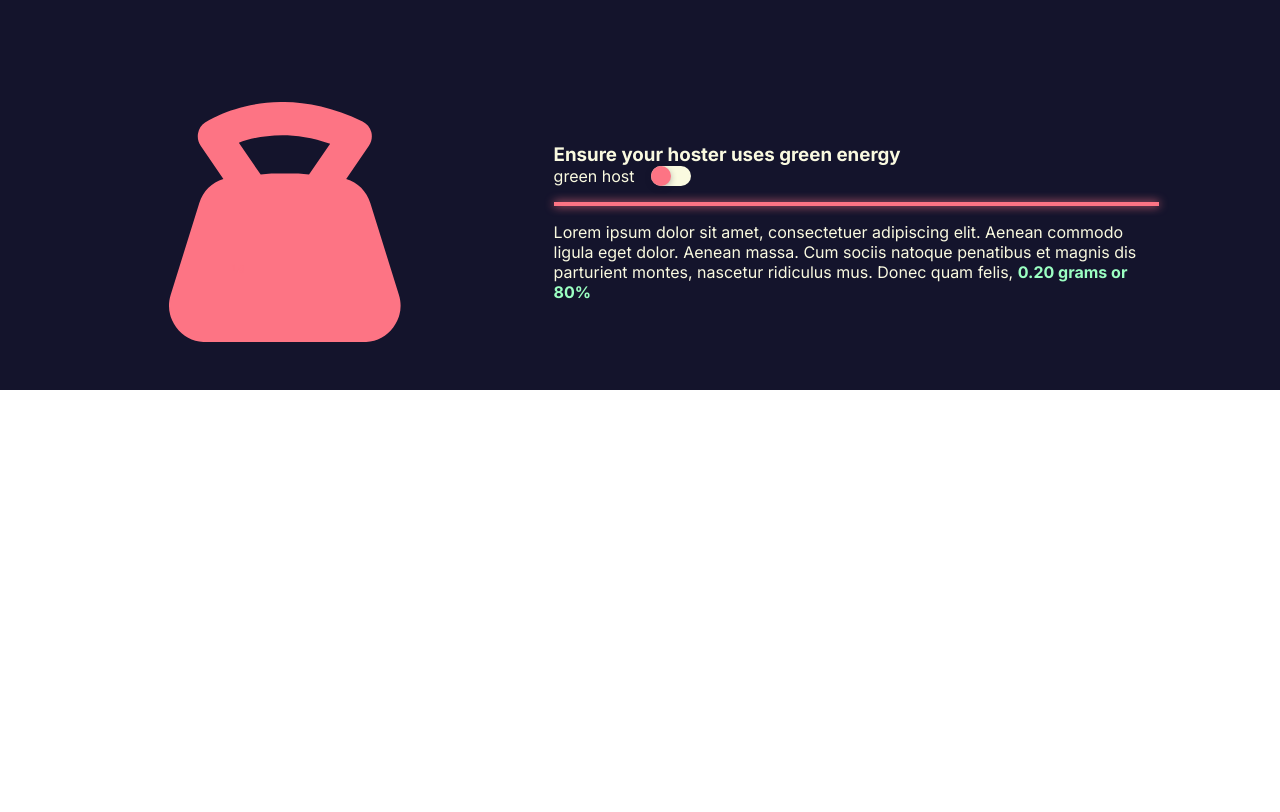
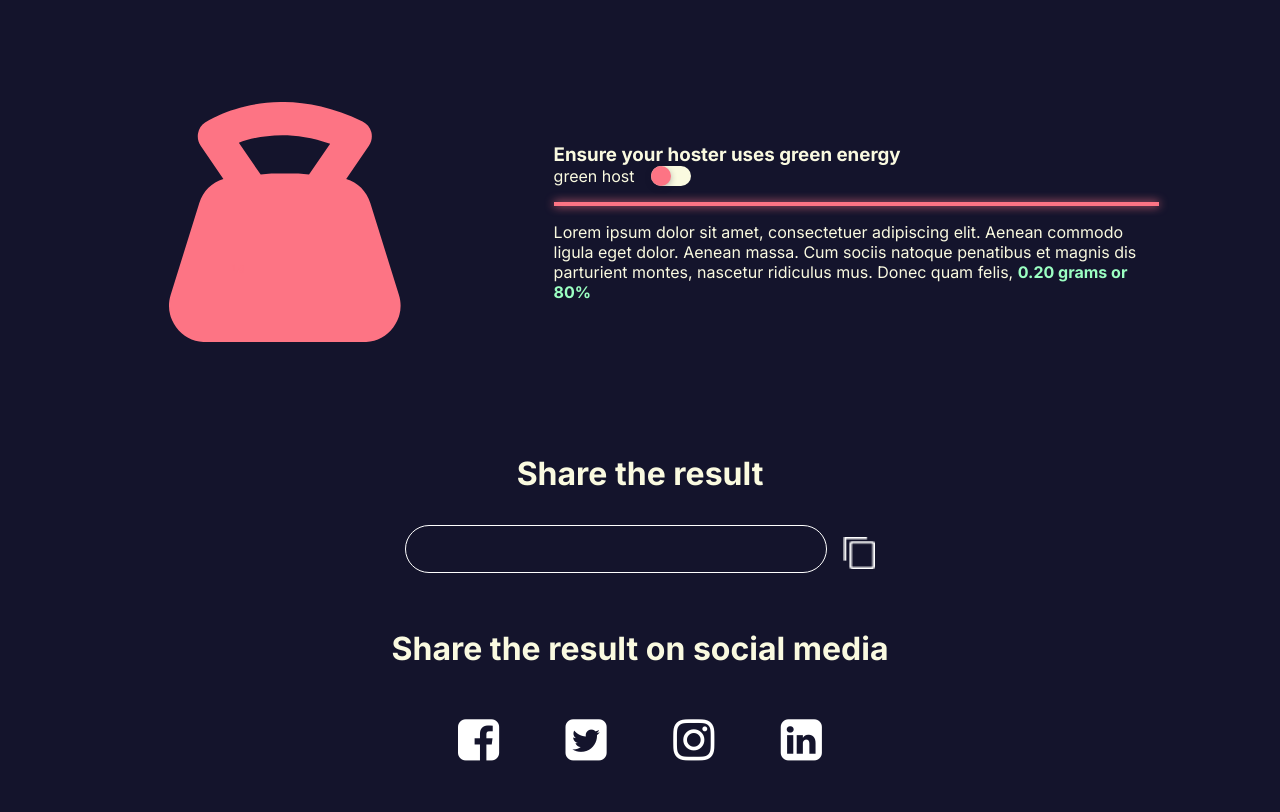
Before and after one commit to lucian-aionicesei/carbon-tracker, a website built with Vite: page index.html in a window 1280 px wide. Shown: the part 2227-3039 px from the top of the page. Before the commit the page ends 2617 px from the top, so only its background shows below. Built offline with nearby package versions, Linux system fonts and the light colour scheme; no server answers.

Commit message:
share section implemented

```diff
--- a/index.html
+++ b/index.html
@@ -1,11 +1,13 @@
 <!DOCTYPE html>
 <html lang="en">
-
   <head>
     <meta charset="UTF-8" />
     <link rel="icon" type="image/svg+xml" href="favicon.svg" />
     <meta name="viewport" content="width=device-width, initial-scale=1.0" />
-  <title>Vite App</title>
+    <title>Carbon Tracker</title>
+
+    <!-- font-awesome icons  -->
+    <link rel="stylesheet" href="https://cdnjs.cloudflare.com/ajax/libs/font-awesome/4.7.0/css/font-awesome.min.css" />
   </head>
 
   <body>
@@ -39,7 +41,7 @@
         </div>
         <section id="input_section">
           <div class="h1_text">
-          <h1>Find out <br>how sustainable <br>your website is</h1>
+            <h1>Find out <br />how sustainable <br />your website is</h1>
           </div>
           <article class="user_inputs">
             <input type="text" class="url_input" placeholder="Copy site url here" />
@@ -54,8 +56,7 @@
                   <button class="filter_industry" data-filter="Tech">Tech and computer industry</button>
                   <button class="filter_industry" data-filter="Construction">Construction industry</button>
                   <button class="filter_industry" data-filter="Transport">Transport sector</button>
-                <button class="filter_industry" data-filter="Entertainment">Culture, sports and the entertainment
-                  industry</button>
+                  <button class="filter_industry" data-filter="Entertainment">Culture, sports and the entertainment industry</button>
                   <button class="filter_industry" data-filter="Hotel">Hotel and restaurant industry</button>
                   <button class="filter_industry" data-filter="Energy">The energy sector</button>
                   <button class="filter_industry" data-filter="Retail">Retail industry</button>
@@ -63,8 +64,7 @@
               </div>
               <button class="calculate_btn">Calculate</button>
             </div>
-          <p>By using this carbon tracker, you agree to the information that you submit being stored and published in
-            our public database.</p>
+            <p>By using this carbon tracker, you agree to the information that you submit being stored and published in our public database.</p>
           </article>
         </section>
         <!--  add class="move"  for animation start-->
@@ -76,15 +76,13 @@
         <div class="line">
           <img id="line" class="move_line" src="line.svg" alt="" />
         </div>
-      <img class="mountains" src="assets/graphical-elements/mountains.svg" alt="">
+        <img class="mountains" src="assets/graphical-elements/mountains.svg" alt="" />
       </div>
-
       <section id="why_section">
         <h2>Why care?</h2>
         <hr />
         <div class="fact_why-section">
-        <h2>The internet consumes a lot of electricity. 416.2TWh per year to be precise. To give you some perspective,
-          that’s more than the entire United Kingdom.</h2>
+          <h2>The internet consumes a lot of electricity. 416.2TWh per year to be precise. To give you some perspective, that’s more than the entire United Kingdom.</h2>
         </div>
       </section>
 
@@ -103,13 +101,14 @@
             <div class="toggle-container">
               <p>minified</p>
               <label class="switch">
-              <input type="checkbox" value="checked"/>
+                <input type="checkbox" value="checked" />
                 <div></div>
               </label>
             </div>
-          <hr>
-          <p>Minifying code deletes all whitespace in the source code of your website. This can be done automatically and does not impact your developers work.
-            In your case it can save <strong data-field="size-vals"></strong> when clicking on your website.
+            <hr />
+            <p>
+              Minifying code deletes all whitespace in the source code of your website. This can be done automatically and does not impact your developers work. In your case it can save
+              <strong data-field="size-vals"></strong> when clicking on your website.
             </p>
           </div>
         </article>
@@ -122,11 +121,11 @@
             <div class="toggle-container">
               <p>modern formats</p>
               <label class="switch">
-              <input type="checkbox" value="checked"/>
+                <input type="checkbox" value="checked" />
                 <div></div>
               </label>
             </div>
-          <hr>
+            <hr />
             <p>
               Lorem ipsum dolor sit amet, consectetuer adipiscing elit. Aenean commodo ligula eget dolor. Aenean massa. Cum sociis natoque penatibus et magnis dis parturient montes, nascetur ridiculus mus. Donec quam felis,
               <strong data-field="size-vals"></strong>
@@ -136,21 +135,45 @@
         <article id="renewable-host">
           <div class="chart-container svg-chart">
             <!-- <svg id="a" xmlns="http://www.w3.org/2000/svg" viewBox="0 0 391.3 405.5"><path d="M388.4,325.6l-48.3-155.1c-6.2-20-21.3-34.8-40.7-40.6l38.4-56.1c4.6-6.7,6.1-15.1,4-23s-7.5-14.5-14.8-18c-150.7-73.4-261.4-1.2-266,1.9-6.2,4.2-10.5,10.6-11.9,18s.2,14.9,4.4,21.1l38.4,56.1c-19.3,5.8-34.4,20.5-40.7,40.6L2.9,325.6c-6,19.2-2.7,38.7,9.2,54.9,11.9,16.2,29.5,25.1,49.6,25.1H329.5c20.1,0,37.7-8.9,49.6-25.1,12-16.3,15.3-35.7,9.3-54.9h0Zm-116.1-255.1l-35.7,52.2-18-1.7c-.4,0-.9-.1-1.3-.1h-43.1c-.4,0-.9,0-1.3,.1l-18,1.7-36.9-53.8c30.4-11.3,85.3-22.9,154.3,1.6h0Z"/></svg> -->
-          <svg version="1.1" id="a" xmlns="http://www.w3.org/2000/svg" xmlns:xlink="http://www.w3.org/1999/xlink" x="0px" y="0px" viewBox="0 0 391.3 405.5" style="enable-background:new 0 0 391.3 405.5;" xml:space="preserve"><style type="text/css"></style><path d="M388.4,325.6l-48.3-155.1c-6.2-20-21.3-34.8-40.7-40.6l38.4-56.1c4.6-6.7,6.1-15.1,4-23s-7.5-14.5-14.8-18 C176.3-40.6,65.6,31.6,61,34.7c-6.2,4.2-10.5,10.6-11.9,18s0.2,14.9,4.4,21.1l38.4,56.1c-19.3,5.8-34.4,20.5-40.7,40.6L2.9,325.6 c-6,19.2-2.7,38.7,9.2,54.9c11.9,16.2,29.5,25.1,49.6,25.1h267.8c20.1,0,37.7-8.9,49.6-25.1C391.1,364.2,394.4,344.8,388.4,325.6 L388.4,325.6z M272.3,70.5l-35.7,52.2l-18-1.7c-0.4,0-0.9-0.1-1.3-0.1h-43.1c-0.4,0-0.9,0-1.3,0.1l-18,1.7L118,68.9	C148.4,57.6,203.3,46,272.3,70.5C272.3,70.5,272.3,70.5,272.3,70.5z"/><text transform="matrix(1.0185 0 0 1 105.9995 285.8607)" class="st0 st1 st2">1 g</text></svg>        </div>
+            <svg version="1.1" id="a" xmlns="http://www.w3.org/2000/svg" xmlns:xlink="http://www.w3.org/1999/xlink" x="0px" y="0px" viewBox="0 0 391.3 405.5" style="enable-background: new 0 0 391.3 405.5" xml:space="preserve">
+              <style type="text/css"></style>
+              <path
+                d="M388.4,325.6l-48.3-155.1c-6.2-20-21.3-34.8-40.7-40.6l38.4-56.1c4.6-6.7,6.1-15.1,4-23s-7.5-14.5-14.8-18 C176.3-40.6,65.6,31.6,61,34.7c-6.2,4.2-10.5,10.6-11.9,18s0.2,14.9,4.4,21.1l38.4,56.1c-19.3,5.8-34.4,20.5-40.7,40.6L2.9,325.6 c-6,19.2-2.7,38.7,9.2,54.9c11.9,16.2,29.5,25.1,49.6,25.1h267.8c20.1,0,37.7-8.9,49.6-25.1C391.1,364.2,394.4,344.8,388.4,325.6 L388.4,325.6z M272.3,70.5l-35.7,52.2l-18-1.7c-0.4,0-0.9-0.1-1.3-0.1h-43.1c-0.4,0-0.9,0-1.3,0.1l-18,1.7L118,68.9	C148.4,57.6,203.3,46,272.3,70.5C272.3,70.5,272.3,70.5,272.3,70.5z"
+              />
+              <text transform="matrix(1.0185 0 0 1 105.9995 285.8607)" class="st0 st1 st2">1 g</text>
+            </svg>
+          </div>
           <div class="article-info">
             <h3>Ensure your hoster uses green energy</h3>
             <div class="toggle-container">
               <p>green host</p>
               <label class="switch">
-              <input type="checkbox" value="checked"/>
+                <input type="checkbox" value="checked" />
                 <div></div>
               </label>
             </div>
-          <hr>
+            <hr />
             <p>
               Lorem ipsum dolor sit amet, consectetuer adipiscing elit. Aenean commodo ligula eget dolor. Aenean massa. Cum sociis natoque penatibus et magnis dis parturient montes, nascetur ridiculus mus. Donec quam felis,
               <strong data-field="size-vals"></strong>
             </p>
+          </div>
+        </article>
+      </section>
+
+      <section id="share">
+        <h2>Share the result</h2>
+        <article class="url_section">
+          <input type="text" class="generated_url" />
+          <img src="clipboard.png" alt="clipboard icon" />
+        </article>
+        <article class="media_section">
+          <h2>Share the result on social media</h2>
+          <div class="so-me">
+            <i class="fa fa-facebook-square" aria-hidden="true"></i>
+            <i class="fa fa-twitter-square" aria-hidden="true"></i>
+            <i class="fa fa-instagram" aria-hidden="true"></i>
+            <i class="fa fa-linkedin-square" aria-hidden="true"></i>
           </div>
         </article>
       </section>
@@ -169,5 +192,4 @@
     <script type="module" src="/main.js"></script>
     <script type="module" src="./scripts/functionalities.js"></script>
   </body>
-
 </html>
--- a/sass/layout/_header.scss
+++ b/sass/layout/_header.scss
@@ -43,7 +43,7 @@ nav {
 }
 
 .nav_links {
-//   display: none;
+  //   display: none;
   justify-content: space-around;
   width: auto;
   margin-left: auto;
@@ -393,6 +393,65 @@ h1 {
   }
 }
 
+// .................. Share section ..................
+
+#share {
+  background-color: abstract.$primary-color1;
+  padding-top: 4rem;
+  display: grid;
+  justify-content: center;
+}
+
+#share h2 {
+  text-align: center;
+  font-size: 2rem;
+}
+
+.generated_url {
+  margin-top: 2rem;
+  font-size: 1rem;
+  border: 1px solid #ffff;
+  background-color: #14142c;
+  border-radius: 42px;
+  width: 85%;
+  height: 3rem;
+  margin-bottom: 1.5rem;
+  color: #ffff;
+  padding-left: 1rem;
+}
+
+.url_section {
+  display: flex;
+  align-items: center;
+  justify-content: center;
+}
+
+.url_section img {
+  cursor: pointer;
+  display: inline;
+  margin-bottom: -1rem;
+  padding-left: 1rem;
+  width: 3rem;
+  height: 2rem;
+}
+
+.media_section {
+  margin-top: 2rem;
+}
+
+.so-me {
+  margin-block: 3rem;
+  display: flex;
+  justify-content: space-evenly;
+  flex-wrap: wrap;
+}
+
+.so-me i {
+  font-size: 3rem;
+  color: #ffff;
+  cursor: pointer;
+}
+
 // .................. Media queries ..................
 
 @media only screen and (max-width: 500px) {
--- a/scripts/functionalities.js
+++ b/scripts/functionalities.js
@@ -74,7 +74,7 @@ function calculate() {
   // Show loading animation
   document.querySelector(".center").style.display = "flex";
 
-  const firstFact = Math.floor(Math.random() * 5 + 1);
+  const firstFact = Math.floor(Math.random() * 9 + 1);
 
   const factText = document.querySelector(".center p");
 
@@ -90,17 +90,25 @@ function calculate() {
 
   const fact5 = "Pornography accounts for a third of video streaming traffic, generating as much carbon dioxide as Belgium in a year.";
 
-  const facts = [fact1, fact2, fact3, fact4, fact5];
+  const fact6 = "One hour of Netflix consumes 6.1 kilowatt hours (kWh) of electricity. This is enough to drive a Tesla Model S more than 30km.";
+
+  const fact7 = "Online videos alone account for almost 60 percent of global data transfer.";
+
+  const fact8 = "There are over 4 billion internet users as of January 2021, an increase of over 7 percent compared to the previous year.";
+
+  const fact9 = "Computing is expected to account for up to 8% of global power demand by 2030.";
+
+  const facts = [fact1, fact2, fact3, fact4, fact5, fact6, fact7, fact8, fact9];
 
   console.log(facts);
 
   factText.textContent = facts[firstFact];
 
-  setInterval(changeFact, 4000);
+  setInterval(changeFact, 6500);
 
   function changeFact() {
     console.log("changeFact");
-    const randomFact = Math.floor(Math.random() * 5 + 1);
+    const randomFact = Math.floor(Math.random() * 9 + 1);
 
     factText.textContent = facts[randomFact];
     console.log(randomFact);
@@ -108,3 +116,26 @@ function calculate() {
     console.log();
   }
 }
+
+function share() {
+  console.log("share");
+  // Ramdon URL example:
+  // https://www.carbon-tracker.app/report=id_487474743
+
+  // Generate random id nr.
+  let idNumber = Math.floor(Math.random() * 200000 + 1);
+
+  document.querySelector(".generated_url").value = "https://www.carbon-tracker.app/report=id_" + idNumber;
+
+  document.querySelector(".url_section img").addEventListener("click", copyClipboard);
+}
+
+function copyClipboard() {
+  console.log("copyClipboard");
+
+  document.querySelector(".generated_url").select();
+
+  document.execCommand("Copy");
+}
+
+share();
```
Also changed, not shown: clipboard.png (added). Lines whose indentation alone changed are shown as unchanged.
